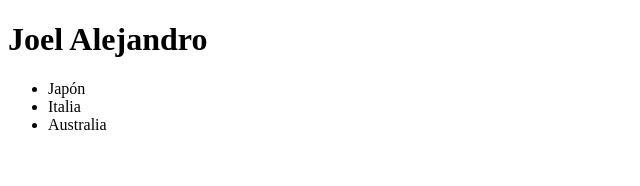
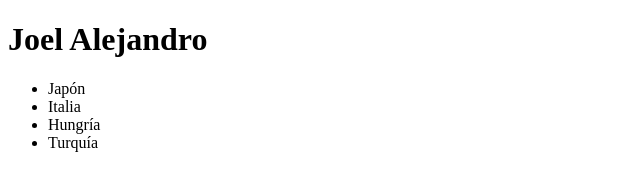
Before and after one commit to JoelAlejandro-hub/MiPrimerRepositorio, a plain HTML site: page index.html in a window 1280 px wide. Shown: the full height of the page, 0-640 px from the left. Drawn offline with Linux system fonts and the light colour scheme.

Commit message:
Modificacion del Index.html

```diff
--- a/index.html
+++ b/index.html
@@ -12,7 +12,9 @@
     <ul>
         <li>Japón</li>
         <li>Italia</li>
-        <li>Australia</li>
+        <li>Hungría</li>
+        <li>Turquía</li>
+
     </ul>
 
 </body>
```
